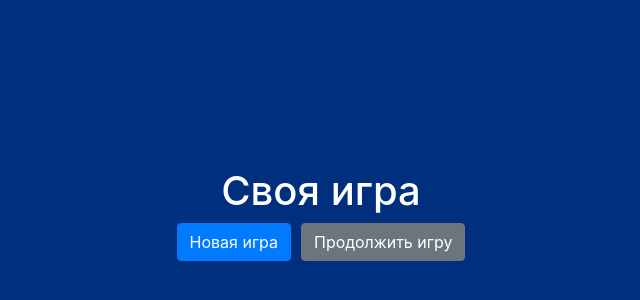
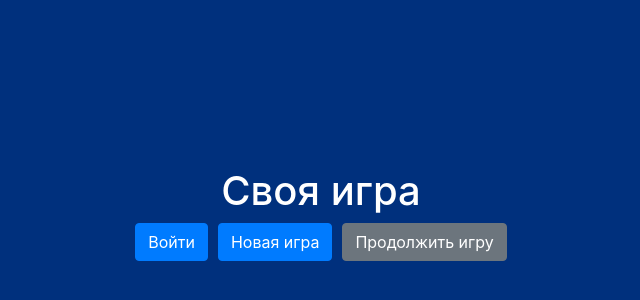
Before and after one commit to DenisErmolovich/our-game, an Angular app in the folder core-ui/: page / in a window 1280 px wide. Shown: the part 186-486 px from the top of the page, without its empty margins (319-959 px from the left). Built offline with nearby package versions, Linux system fonts and the light colour scheme.

Commit message:
our-game/core-ui: auth
Add Auth module and login page

[#12]

```diff
--- /dev/null
+++ b/core-ui/src/app/auth/login/login.component.html
@@ -0,0 +1,7 @@
+<div class="container-fluid">
+  <div class="row align-items-center base-row">
+    <div class="col">
+      <p class="text-center">login works!</p>
+    </div>
+  </div>
+</div>
--- /dev/null
+++ b/core-ui/src/app/auth/login/login.component.ts
@@ -0,0 +1,15 @@
+import {Component, OnInit} from '@angular/core';
+
+@Component({
+  selector: 'app-login',
+  templateUrl: './login.component.html',
+  styleUrls: ['./login.component.scss']
+})
+export class LoginComponent implements OnInit {
+
+  constructor() { }
+
+  ngOnInit() {
+  }
+
+}
--- a/core-ui/src/app/home/home/home.component.html
+++ b/core-ui/src/app/home/home/home.component.html
@@ -5,6 +5,13 @@
         Своя игра
       </h1>
       <div class="text-center">
+        <button
+          type="primary"
+          class="btn btn-primary"
+          (click)="toLogin()"
+        >
+          Войти
+        </button>
         <button
           type="button"
           class="btn btn-primary"
--- a/core-ui/src/app/home/home/home.component.scss
+++ b/core-ui/src/app/home/home/home.component.scss
@@ -1,9 +1,4 @@
 @import "~src/assets/styles/common/collors";
-
-.base-row {
-  min-height: 100vh;
-  background-color: $color-main;
-}
 
 .btn {
   margin-right: 10px;
--- a/core-ui/src/app/home/home/home.component.ts
+++ b/core-ui/src/app/home/home/home.component.ts
@@ -1,4 +1,4 @@
-import { Component, OnInit } from '@angular/core';
+import {Component, OnInit} from '@angular/core';
 import {GameService} from '../../_services/data/local-storage/game.service';
 import {Router} from '@angular/router';
 
@@ -24,4 +24,8 @@ export class HomeComponent implements OnInit {
     this.router.navigate(['game']);
   }
 
+  private toLogin(): void {
+    this.router.navigate(['login']);
+  }
+
 }
--- a/core-ui/src/assets/styles/common/common.scss
+++ b/core-ui/src/assets/styles/common/common.scss
@@ -1,4 +1,9 @@
 @import "collors";
+
+.base-row {
+  min-height: 100vh;
+  background-color: $color-main;
+}
 
 .question {
   cursor: pointer;
```
Also changed, not shown: core-ui/src/app/app-routing.module.ts (+7 -2 lines), core-ui/src/app/app.module.ts (+9 -7 lines), core-ui/src/app/auth/auth.module.ts (added, +12 -0 lines), core-ui/src/app/auth/login/login.component.scss (added), 1 other file (tests, documents, lock files or other folders).
